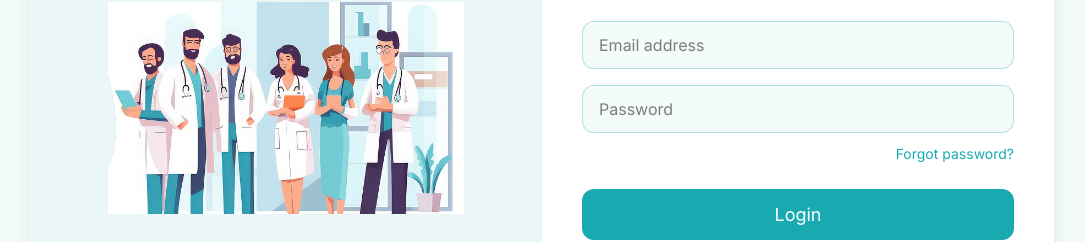
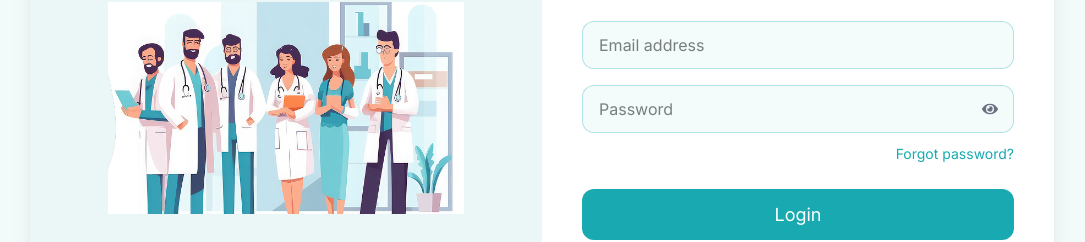
Before and after one commit to IndikaMadhushan/Healthify-FrontEnd, a React (Vite) app: page /login in a window 1280 px wide. Shown: the part 292-534 px from the top of the page, without its empty margins (98-1183 px from the left). Built offline with nearby package versions, Linux system fonts and the light colour scheme.

Commit message:
change login ui and some validation with react hot toast

```diff
--- a/package.json
+++ b/package.json
@@ -23,6 +23,7 @@
     "react-datepicker": "^9.1.0",
     "react-dom": "^19.2.0",
     "react-easy-crop": "^5.5.6",
+    "react-hot-toast": "^2.6.0",
     "react-icons": "^5.5.0",
     "react-router-dom": "^7.9.6",
     "recharts": "^3.6.0",
--- a/src/App.jsx
+++ b/src/App.jsx
@@ -29,7 +29,7 @@ import AboutUs from "./pages/QuickLinks/AboutUs";
 import FrequentlyAskedQuestions from "./pages/QuickLinks/FrequentlyAskedQuestions";
 import PrivacyPolicy from "./pages/QuickLinks/PrivacyPolicy";
 import TermsAndConditions from "./pages/QuickLinks/TermsAndConditions";
-
+import { Toaster } from "react-hot-toast";
 
 
 
@@ -40,8 +40,11 @@ import CustomizeFolder from "./pages/RepoteManagePages/CustomizeFolderPage";
 import Uploader from "./pages/RepoteManagePages/reportUploadComponent";
 import VaccinePage from "./pages/RepoteManagePages/VaccinePage";
 import AllDoctorNotes from "./pages/AllDoctorNotes/AllDoctorNotes";
+
 function App() {
   return (
+  <>
+  <Toaster position="top-right" reverseOrder={false} />
     <Routes>
       <Route path="/customize-folders" element={<CustomizeFolder />} />
       <Route path="/report-upload" element={<Uploader />} />
@@ -110,6 +113,7 @@ function App() {
       {/* Doctor Notes Page */}
       <Route path="/doctor-notes" element={<AllDoctorNotes />} />
     </Routes>
+  </>
   );
 }
 
--- a/src/pages/LoginPage/loginPage.jsx
+++ b/src/pages/LoginPage/loginPage.jsx
@@ -199,20 +199,25 @@
 //   );
 // }
 
+
+
 import Button from "../HomePage/HomeButton";
 import { Link, useLocation, useNavigate } from "react-router-dom";
 import Login from "../../assets/loginIcon.png";
 import { useState, useEffect } from "react";
-import { loginApi } from "../../api/authApi"
-import { q } from "framer-motion/client";
+import { loginApi } from "../../api/authApi";
 import { jwtDecode } from "jwt-decode";
+import toast from "react-hot-toast";
+import { FaEye, FaEyeSlash } from "react-icons/fa";
 
 export default function LoginPage() {
   const navigate = useNavigate();
+  const location = useLocation();
+
   const [email, setEmail] = useState("");
   const [password, setPassword] = useState("");
-  const [error, setError] = useState("");
-  const location = useLocation();
+  const [showPassword, setShowPassword] = useState(false);
+  const [errors, setError] = useState("");
 
   const role = location.state?.role;
   const registerLink = "/option";
@@ -221,54 +226,66 @@ export default function LoginPage() {
     window.scrollTo(0, 0);
   }, []);
 
+  // ---------------- VALIDATION ----------------
+  const validateForm = () => {
+    if (!email) {
+      toast.error("Email is required", { id: "email-error" });
+      return false;
+    }
 
-  // THE HARDCODE LOG IN PART
+    if (!/^[^\s@]+@[^\s@]+\.[^\s@]+$/.test(email)) {
+      toast.error("Invalid email format", { id: "email-format-error" });
+      return false;
+    }
 
-  // const handleLogin = () => {
-  //   if (password === "Password123" && email === "doctor@example.com" && role === "DOCTOR") {
-  //     navigate("/doctor-dashboard");
-  //   } else if (password === "Password123" && email === "patient@example.com" && role === "PATIENT") {
-  //     navigate("/patient-dashboard");
-  //   } else {
-  //     alert("Invalid password");
-  //   }
-  // };
+    if (!password) {
+      toast.error("Password is required", { id: "password-error" });
+      return false;
+    }
 
+    if (password.length < 8) {
+      toast.error("Password must be at least 8 characters", {
+        id: "password-length-error",
+      });
+      return false;
+    }
+
+    return true;
+  };
+
+  // ---------------- LOGIN HANDLER ----------------
   const handleLogin = async () => {
+    if (!validateForm()) return;
+
     try {
       setError("");
-      // call for backend
       const data = await loginApi(email, password);
-      // store token in local storage
+
       localStorage.setItem("token", data.token);
 
-      //decode JWT
       const decode = jwtDecode(data.token);
       const role = decode.role;
 
-      // redirecting according to the role
-      if(role === "PATIENT"){
+      toast.success("Login successful");
+
+      if (role === "PATIENT") {
         navigate("/patient-dashboard");
-      } else if(role === "DOCTOR"){
+      } else if (role === "DOCTOR") {
         navigate("/doctor-dashboard");
-      } else if (role === "ADMIN"){
-        //navigate("/admin-dashboard");
+      } else if (role === "ADMIN") {
+        // navigate("/admin-dashboard");
       } else {
         setError("Unknown User Role");
       }
-
-    }catch (err){
-      setError(
+    } catch (err) {
+      toast.error(
         err.response?.data?.message || "Invalid email or password"
       );
     }
-  }
+  };
 
   return (
     <div className="min-h-screen flex flex-col bg-[#F2FBFA]">
-
-
-      {/* MAIN CONTENT */}
       <div className="flex flex-1 items-center justify-center px-4 sm:px-6 lg:px-16">
         <div className="w-full max-w-5xl bg-white rounded-3xl shadow-xl overflow-hidden flex flex-col lg:flex-row">
 
@@ -294,6 +311,8 @@ export default function LoginPage() {
 
               {/* INPUTS */}
               <div className="flex flex-col gap-4">
+
+                {/* EMAIL */}
                 <input
                   type="email"
                   placeholder="Email address"
@@ -304,15 +323,28 @@ export default function LoginPage() {
                   onChange={(e) => setEmail(e.target.value)}
                 />
 
+                {/* PASSWORD WITH EYE */}
+                <div className="relative">
                   <input
-                  type="password"
+                    type={showPassword ? "text" : "password"}
                     placeholder="Password"
-                  className="h-[48px] w-full px-4 rounded-xl border
+                    className="h-[48px] w-full px-4 pr-12 rounded-xl border
                                border-secondary/30 bg-secondary/5
                                focus:outline-none focus:ring-2
                                focus:ring-[#18AAB0]/40 transition"
                     onChange={(e) => setPassword(e.target.value)}
                   />
+
+                  <button
+                    type="button"
+                    onClick={() => setShowPassword(!showPassword)}
+                    className="absolute right-4 top-1/2 -translate-y-1/2
+                               text-gray-500 hover:text-[#18AAB0]"
+                  >
+                    {showPassword ? <FaEyeSlash /> : <FaEye />}
+                  </button>
+                </div>
+
               </div>
 
               {/* FORGOT PASSWORD */}
@@ -327,9 +359,7 @@ export default function LoginPage() {
 
               {/* LOGIN BUTTON */}
               <div className="mt-6">
-
                 <Button
-                  // onClick={() => navigate("/option")}
                   onClick={handleLogin}
                   className="w-full py-3 text-[18px] rounded-xl"
                   type="button"
@@ -353,7 +383,6 @@ export default function LoginPage() {
           </div>
         </div>
       </div>
-
     </div>
   );
 }
```
Also changed, not shown: 1 other file (tests, documents, lock files or other folders). Lines whose indentation alone changed are shown as unchanged.
